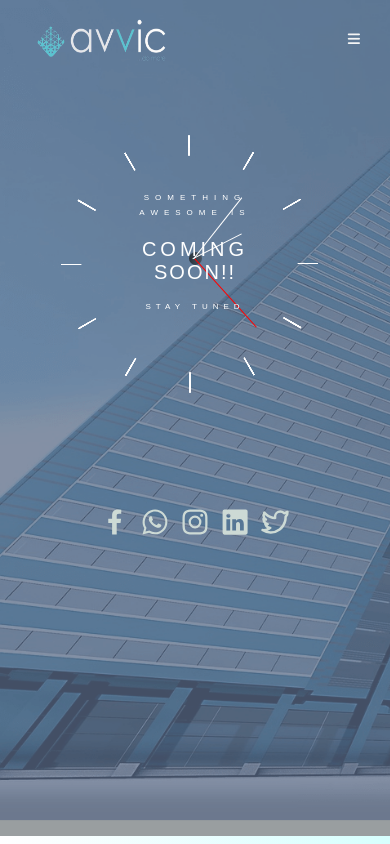
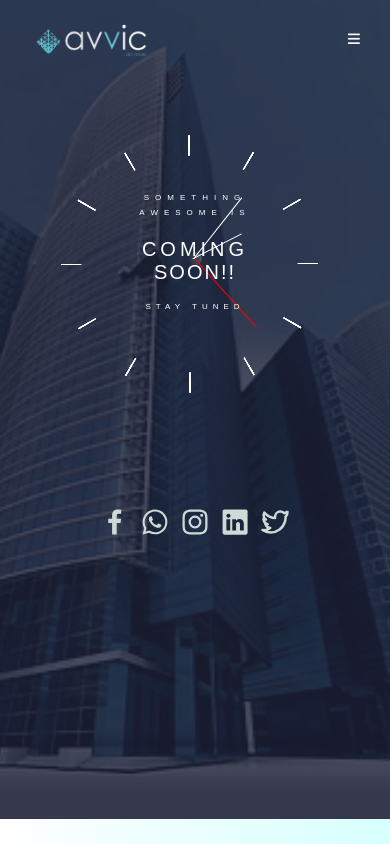
Before and after one commit to Ichie235/AvvicBankComingSoon-page, a React (Create React App) app: page / in a window 390 px wide. Shown: the top 844 px of the page. Built offline with nearby package versions, Linux system fonts and the light colour scheme; a web font is replaced by a local one.

Commit message:
modified css

```diff
--- a/src/components/navbar/navbar.css
+++ b/src/components/navbar/navbar.css
@@ -84,8 +84,8 @@
 
 @media (max-width: 576px) {
   .navbar-logo {
-    width: 140px;
-    height: 48px;
+    width: 120px;
+    height: 38px;
     padding: 2px;
   }
   .navbar-menu {
--- a/src/page/comingSoon/coming.css
+++ b/src/page/comingSoon/coming.css
@@ -69,7 +69,7 @@
   height: 100vh;
   padding-left: 60px !important;
   padding-right: 60px !important;
-  padding-top: 40px ;
+  padding-top: 30px ;
   padding-bottom: 60px!important;
   background: linear-gradient(90deg, #fffeff 0%, #d7fffe 100%);
   overflow-x: hidden;
@@ -194,6 +194,11 @@
 }
 
 @media screen and (max-width: 576px) {
+  .hero-container {
+    background-image: url(../../assests/images/avvic-hero-mobile-2.png);
+    background-position: center;
+  }
+
   .hero-content-container {
     margin-top: 13.6em !important;
   }
@@ -261,6 +266,10 @@
     width: 45.08px;
     height: 52.5px;
   }
+  .second-icon{
+    width: 35.67px !important;
+    height: 46.67px;
+  }
   .info-content-heading {
     font-weight: 500;
     font-size: 25px;
@@ -315,6 +324,10 @@
   }
 }
 @media screen and (max-width: 480px){
+  .hero-container {
+    width: 100%;
+    height: 97vh;
+  }
   .hero-content-container {
     margin-top: 24.6em;
    position: absolute;
--- a/src/page/comingSoon/comingSoon.js
+++ b/src/page/comingSoon/comingSoon.js
@@ -145,7 +145,7 @@ export class comingSoon extends Component {
                 <figure>
                   <img
                     src={fastIcon}
-                    className="icon"
+                    className="second-icon"
                     alt="fast transaction icon"
                   ></img>
                 </figure>
```
Also changed, not shown: src/assests/images/avvic-hero-mobile-2.png (added), src/assests/images/avvic-hero-mobile.png (added).
